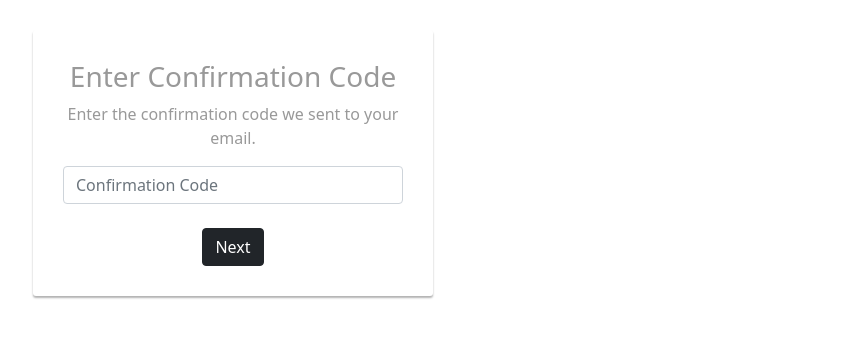
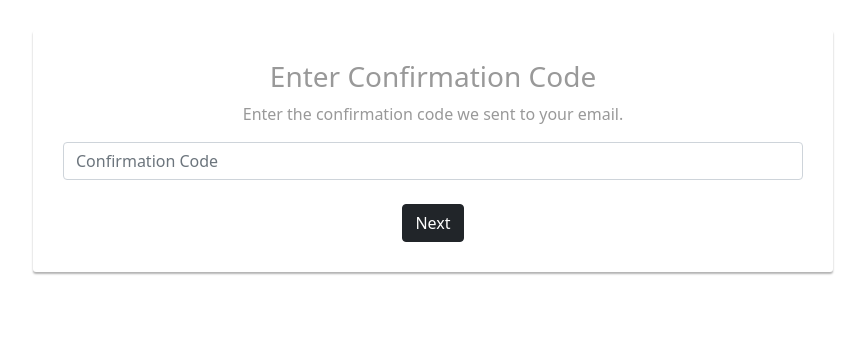
Before and after one commit to COS301-SE-2021/MasakhaNER, a React (Create React App) app: page /verify in a window 1280 px wide. Shown: the top 338 px of the page, without its empty margins (407-1272 px from the left). Built offline with nearby package versions, Linux system fonts and the light colour scheme; the HTML template or start-up script is replaced by a standard one.

Commit message:
Update Register.css

```diff
--- a/src/pages/register/Register.css
+++ b/src/pages/register/Register.css
@@ -1,5 +1,5 @@
 .signup-form {
-  width: 400px;
+  width: 800px;
   margin: 0 auto;
   padding: 30px 0;
   justify-content: center;
@@ -10,6 +10,7 @@
 .signup-form form {
   background-color: white !important;
   color: #999;
+  width: 800px;
   border-radius: 3px;
   margin-bottom: 15px;
   background: #f2f3f7;
@@ -21,6 +22,7 @@
   background-color: rgb(0, 0, 0);
   color: white;
   font-size: xx-large;
+  width: 800px;
   border-radius: 5px 5px 0 0;
   padding: 30px;
 }
```
